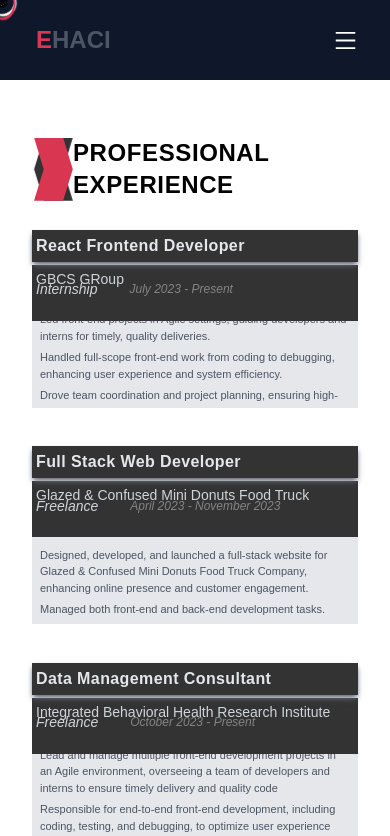
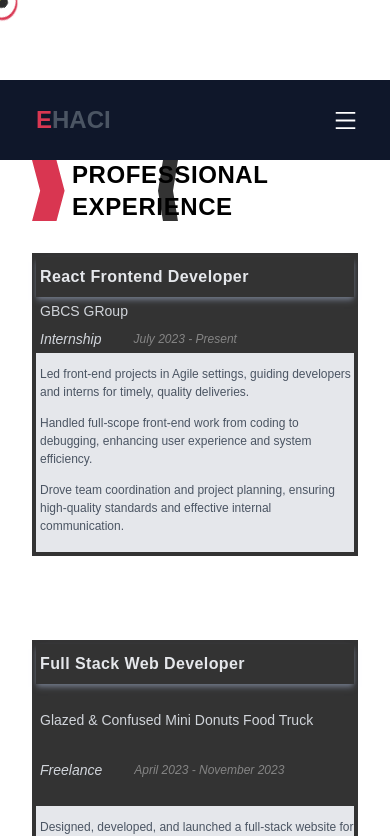
Before and after one commit to Erdiha/portfolio3.0, a Next.js app: page /Experince in a window 390 px wide. Shown: the top 836 px of the page. Built offline with nearby package versions, Linux system fonts and the light colour scheme; what @material-tailwind/react would draw is missing.

Commit message:
touchups

```diff
--- a/components/DrawerExperience.tsx
+++ b/components/DrawerExperience.tsx
@@ -31,7 +31,7 @@ const webLayout = ({
         zIndex: "9999",
         width: "100%", // Ensure the parent container allows flexible widths
       }}
-      className="m-1 clippyStyle "
+      className=" clippyStyle "
     >
       <span className="clippyStyle2" />
       <div className="w-full h-[35%] flex flex-col relative bg-[#333]">
@@ -46,7 +46,7 @@ const webLayout = ({
         initial={{ opacity: 0 }}
         animate={{ opacity: 1 }}
         transition={{ duration: 0.5, delay: 0.5 }}
-        className="w-[50%] self-center absolute bottom-[35%]"
+        className="max-w-[10rem]  self-center absolute bottom-[35%]"
         src={item.icon}
         alt=""
       />
@@ -97,14 +97,15 @@ const webLayout = ({
 const mobileLayout = ({ item, index }: any) => {
   return (
     <section className="w-full h-full justify-center items-center relative p-8 flex">
-      <div className="w-full h-full p-1 flex flex-col bg-[#333] relative">
-        <span className="text-sm text-gray-300 w-full h-full ">
+      <div className="w-full h-full p-1 flex flex-col bg-[#333] relative justify-between">
+        <span className="text-md tracking-wide font-semibold bg-[#333] pl-1   text-gray-200  shadow-md shadow-gray-500 w-full p-2">
+          {item.title}
+        </span>
+        <span className="text-sm text-gray-300 w-full h-fit pl-1 p-1">
           {item.company}
         </span>
-        <span className="text-md tracking-wide font-semibold bg-[#333] p-1 absolute top-[-35px] text-gray-200 left-0 shadow-md shadow-gray-500 w-full">
-          {item.title}
-        </span>
-        <p className="flex gap-4  absolute top-[20%] justify-centers items-center">
+
+        <section className="flex gap-4 w-full h-fit pl-1 p-1 justify-centers items-center">
           <span className="italic font-thin text-gray-300 text-sm">
             {item.type}
           </span>
@@ -112,11 +113,11 @@ const mobileLayout = ({ item, index }: any) => {
           <span className="text-white/40 italic font-extralight text-xs">
             {item.date.start} - {item.date.end}
           </span>
-        </p>
-        <ul className="w-full h-full p-2 top-14 flex-col overflow-y-auto flex  absolute  bg-gray-200  left-0 min-h-[120%] justify-center pt-4">
+        </section>
+        <ul className="w-full h-fit  pl-1 py-3 flex-col  flex bg-gray-200   justify-center gap-2">
           {item.description.map((desc: any, index: number) => (
             <motion.li
-              className="text-gray-600 text-[11px]"
+              className="text-gray-600 text-[12px] w-full h-full"
               key={index}
               style={{ marginBottom: "5px" }}
             >
@@ -131,8 +132,21 @@ const mobileLayout = ({ item, index }: any) => {
 
 const DrawerExperience = React.memo(({ item, index }: any) => {
   const [hoveredIndex, setHoveredIndex] = useState(null);
-  const isMobile = useMediaQuery({ query: "(max-width: 768px)" });
-  const [startAnimation, setStartAnimation] = useState(false);
+  const [isMobile, setIsMobile] = useState(false);
+  const [isClient, setIsClient] = useState(false);
+
+  useEffect(() => {
+    setIsClient(true);
+    const mediaQuery = window.matchMedia("(max-width: 768px)");
+    setIsMobile(mediaQuery.matches);
+
+    const handleResize = () => {
+      setIsMobile(mediaQuery.matches);
+    };
+    window.addEventListener("resize", handleResize);
+
+    return () => window.removeEventListener("resize", handleResize);
+  }, []);
 
   const [ref, inView] = useInView({
     triggerOnce: true,
@@ -145,7 +159,6 @@ const DrawerExperience = React.memo(({ item, index }: any) => {
     damping: 10,
   };
 
-  // Adjust the width based on hover state
   const animateProps = inView
     ? {
         opacity: 1,
@@ -155,13 +168,13 @@ const DrawerExperience = React.memo(({ item, index }: any) => {
       }
     : { opacity: 0 };
 
-  // Adjust the sectionVariants as per the requirements
   const sectionVariants = {
     hidden: { opacity: 0, y: 20 },
     visible: { opacity: 1, y: 0, transition: transitionSettings },
   };
 
-  return isMobile
+  return isClient
+    ? isMobile
       ? mobileLayout({ item, index })
       : webLayout({
           hoveredIndex,
@@ -172,7 +185,8 @@ const DrawerExperience = React.memo(({ item, index }: any) => {
           index,
           ref,
           sectionVariants,
-      });
+        })
+    : null;
 });
 
 export default DrawerExperience;
--- a/pages/Experince.tsx
+++ b/pages/Experince.tsx
@@ -54,26 +54,29 @@ const Experince = () => {
   return (
     <section
       id="experience"
-      className="w-full h-screen flex min-h-[100vh] justify-center items-center relative z-50"
+      className="w-full md:h-screen flex min-h-screen justify-center items-center relative mt-20 pt-10 z-50   md:pb-0 md:mt-0"
     >
-      <div className="w-full   h-[75%]  md:w-[80%] xl:w-[70%] 2xl:w-[60%] rounded-full">
-        <div className="w-full h-[10%] md:h-1/6 flex border-l-2 border-l-white  justify-center relative  m-8 md:m-4">
-          <span
-            id="item3"
-            className="text-2xl font-bold uppercase tracking-wide  h-full items-center flex bg- observe-item absolute left-0"
-          >
-            Professional Experience
-          </span>
+      <div className="w-full h-[150vh] min-h-100vh pt-10  md:h-[75%]  md:w-[80%] xl:w-[70%] 2xl:w-[60%]  flex flex-col">
+        <div
+          className="h-[5%] md:h-1/6 flex justify-center relative mx-8 md:mx-0
+        md:w-full"
+        >
           <span
             id="item1"
-            className="experience-title flex w-full h-full observe-item"
+            className="experience-title flex w-full h-full observe-item max-w-5"
           />
           <span
             id="item2"
             className="experience-title2 flex w-full h-full observe-item"
           />
+          <span
+            id="item3"
+            className="text-2xl font-bold uppercase tracking-wide  h-full items-center flex bg- observe-item  ml-10 md:ml-0"
+          >
+            Professional Experience
+          </span>
         </div>
-        <div className="w-full h-[90%] md:h-5/6 flex relative md:flex-row flex-col justify-center gap-20 md:gap-5">
+        <div className="w-full h-[90%] md:h-5/6 flex relative md:flex-row flex-col justify-between  gap-5">
           {experinceObject?.map((item, index) => (
             <DrawerExperience item={item} index={index} key={index} />
           ))}
```
Lines whose indentation alone changed are shown as unchanged.
